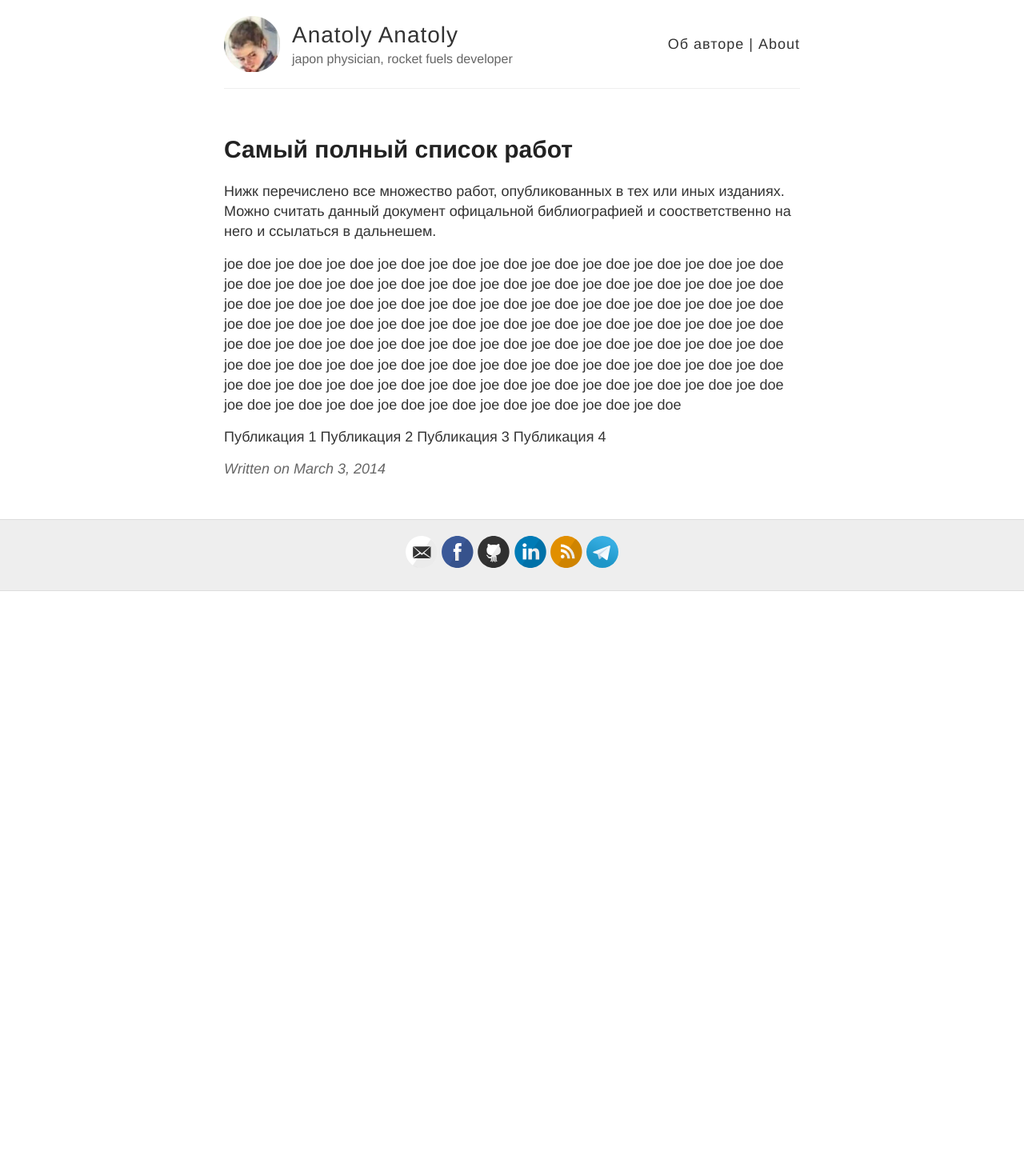
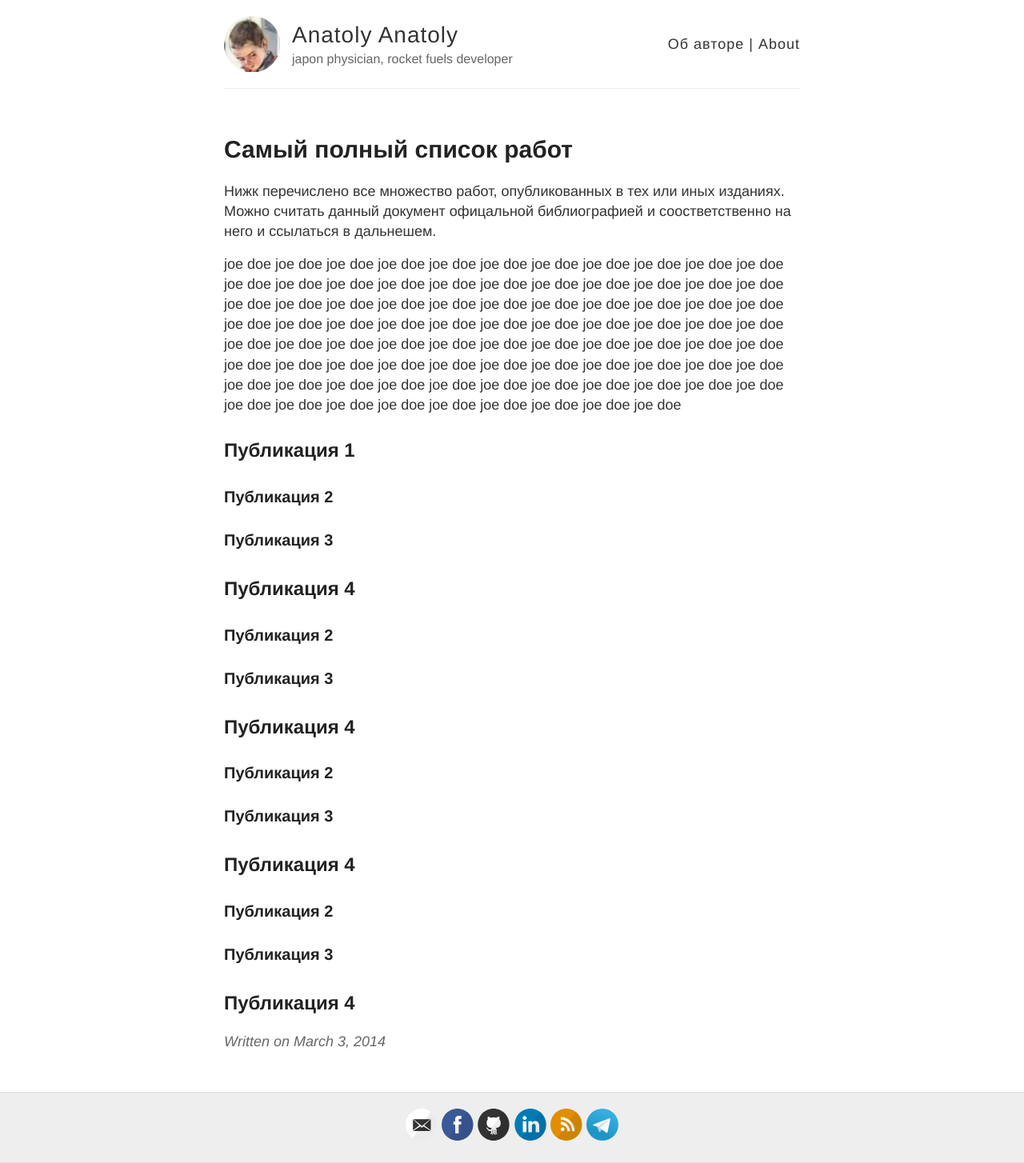
Before and after one commit to 66-LAB-Sandbox/66-LAB-Sandbox.github.io, a Jekyll site: the page built from _posts/2014-3-3-Hello-World.md, in a window 1280 px wide. Shown: the whole page at 80% size. Built offline with Jekyll 4.4.1, drawn with Linux system fonts in a browser that asks for light colours; before the commit the page ends 900 px from its top, so only the background shows below that.

Commit message:
Update 2014-3-3-Hello-World.md

```diff
--- a/_posts/2014-3-3-Hello-World.md
+++ b/_posts/2014-3-3-Hello-World.md
@@ -1,13 +1,23 @@
 ---
 layout: post
 title: Самый полный список работ
+toc: true
 ---
 
 Нижк перечислено все множество работ, опубликованных в тех или иных изданиях. Можно считать данный документ офицальной библиографией и соостветственно на него и ссылаться в дальнешем.
 
 joe doe joe doe joe doe joe doe joe doe joe doe joe doe joe doe joe doe joe doe joe doe joe doe joe doe joe doe joe doe joe doe joe doe joe doe joe doe joe doe joe doe joe doe joe doe joe doe joe doe joe doe joe doe joe doe joe doe joe doe joe doe joe doe joe doe joe doe joe doe joe doe joe doe joe doe joe doe joe doe joe doe joe doe joe doe joe doe joe doe joe doe joe doe joe doe joe doe joe doe joe doe joe doe joe doe joe doe joe doe joe doe joe doe joe doe joe doe joe doe joe doe joe doe joe doe joe doe joe doe joe doe joe doe joe doe joe doe joe doe joe doe joe doe joe doe joe doe joe doe joe doe joe doe joe doe joe doe joe doe joe doe joe doe joe doe joe doe joe doe joe doe
 
-Публикация 1
-Публикация 2
-Публикация 3
-Публикация 4
+## Публикация 1
+### Публикация 2
+### Публикация 3
+## Публикация 4
+### Публикация 2
+### Публикация 3
+## Публикация 4
+### Публикация 2
+### Публикация 3
+## Публикация 4
+### Публикация 2
+### Публикация 3
+## Публикация 4
```
